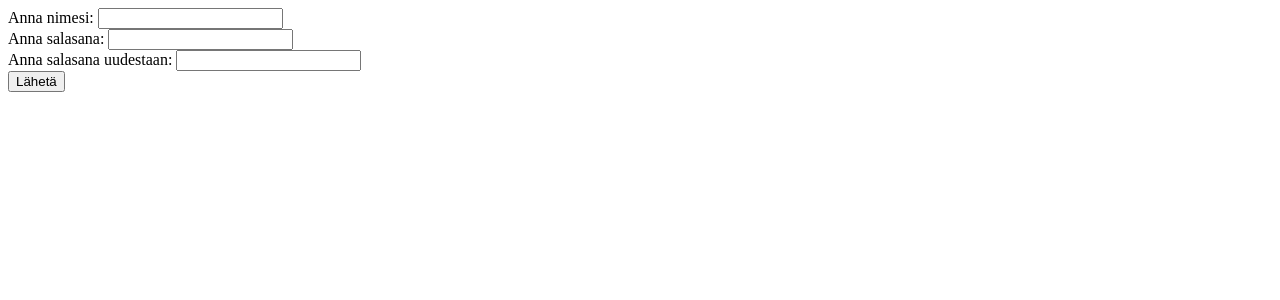
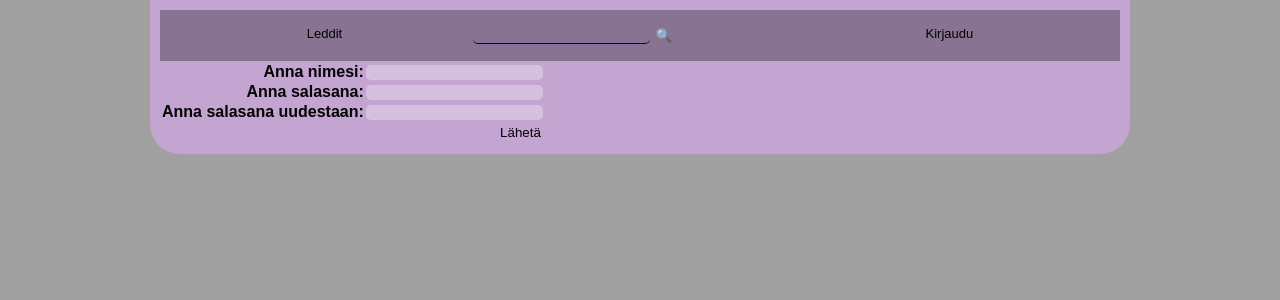
Before and after one commit to levitesuo/Keskustelusovellus, a Flask app: page /newuser in a window 1280 px wide. Shown: the top 300 px of the page. Run offline with Flask 3, Linux system fonts and the light colour scheme; lists and menus that the app fills with data are empty.

Commit message:
Registre page css ok ish (not uniform with login)

```diff
--- a/static/css/styles.css
+++ b/static/css/styles.css
@@ -140,10 +140,16 @@ p {
 }
 
 .login input[type=text],
-.login input[type=password] {
+.login input[type=password],
+.newuser input[type=text],
+.newuser input[type=password] {
     outline: none;
     border: none;
     background-color: rgba(255,255,255,0.3);
     border-radius: 5px;
     text-align: center;
 }
+
+.newuser table {
+    text-align: right;
+}
--- a/templates/newuser.html
+++ b/templates/newuser.html
@@ -1,12 +1,24 @@
-<form action="/newuser" method="POST">
-    Anna nimesi:
-        <input type="text" name="username">
-    <br>
-        Anna salasana:
-        <input type="password" name="password1">
-    <br>
-        Anna salasana uudestaan:
-        <input type="password" name="password2">
-    <br>
-        <input type="submit" value="Lähetä">
-</form>
+{% extends "navBar.html" %}
+{% block content %}
+<div class="newuser">
+    <form action="/newuser" method="POST">
+        <table>
+            <tr>
+                <th>Anna nimesi:</th>
+                <th><input type="text" name="username"></th>
+            </tr>
+            <tr>
+                <th>Anna salasana:</th>
+                <th><input type="password" name="password1"></th>
+            </tr>
+            <tr>
+                <th>Anna salasana uudestaan:</th>
+                <th><input type="password" name="password2"></th>
+            </tr>
+            <tr> <th></th>
+            <th><input type="submit" value="Lähetä"></th>
+            </tr>
+        </table>
+    </form>
+</div>
+{% endblock %}
```
